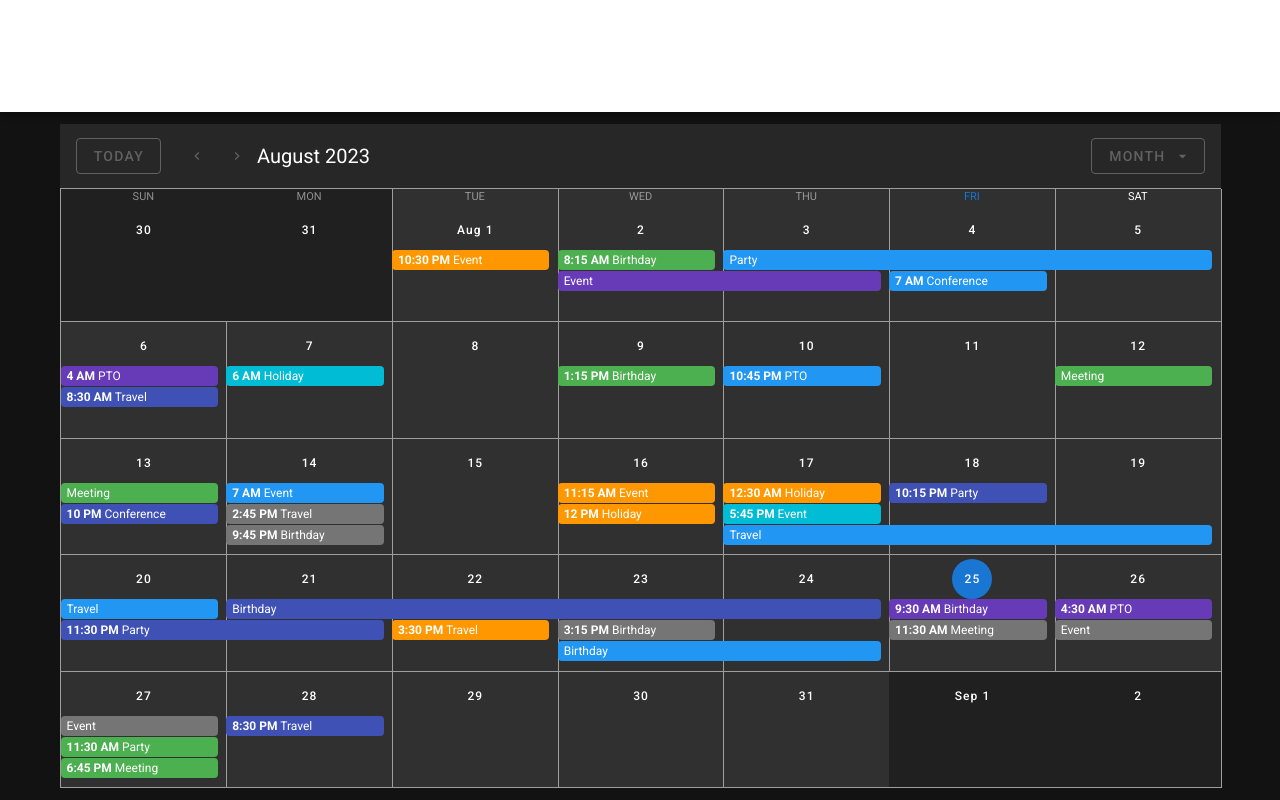
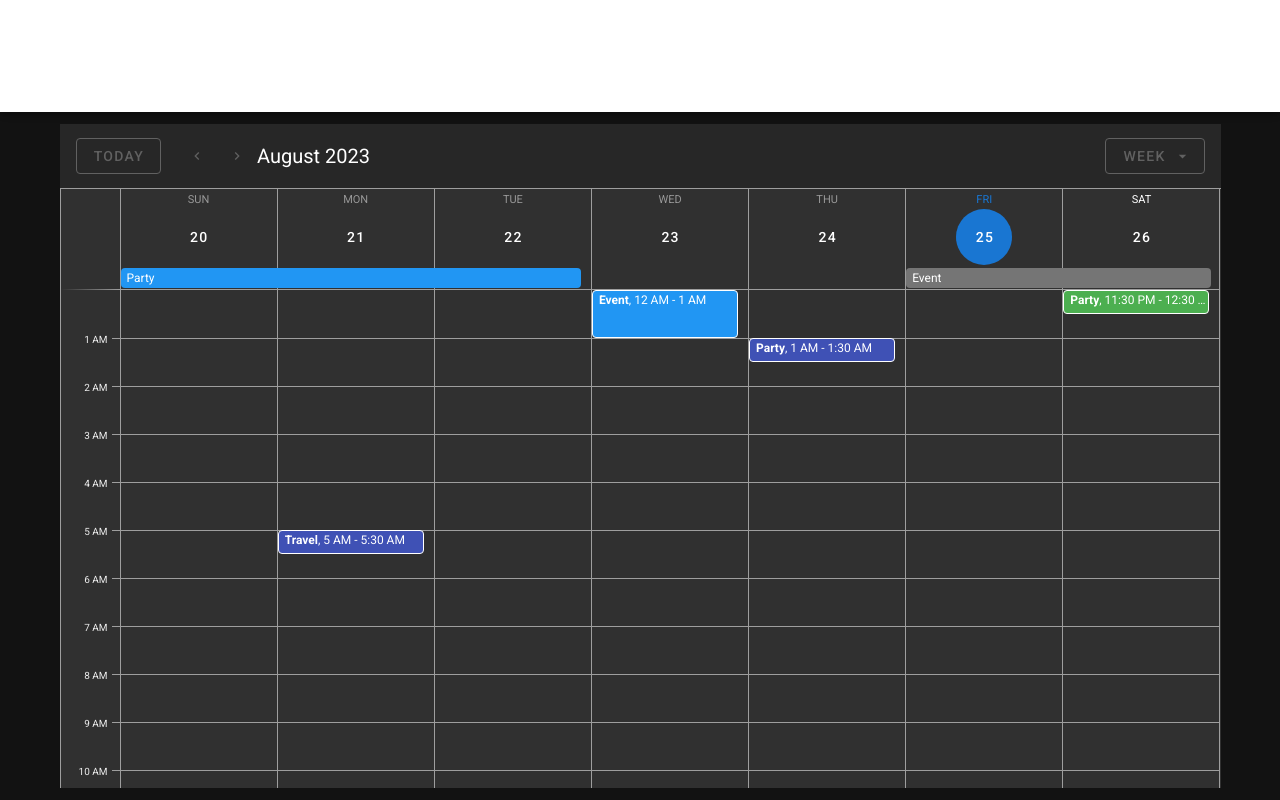
Before and after one commit to FaizanKhanDev/vuetify-calendar, a Nuxt app: page / in a window 1280 px wide. Built offline with nearby package versions, Linux system fonts and the light colour scheme.

Commit message:
workflows is removed

```diff
--- a/components/TypeWeekCalendar.vue
+++ b/components/TypeWeekCalendar.vue
@@ -215,7 +215,7 @@ export default {
     },
     data: () => ({
         focus: '',
-        type: 'month',
+        type: 'week',
         typeToLabel: {
             month: 'Month',
             week: 'Week',
@@ -262,7 +262,6 @@ export default {
                 this.dragTime = null
                 this.extendOriginal = null
             }
-            console.log("fired")
         },
 
         startTime(tms) {
@@ -453,7 +452,13 @@ export default {
             // }
             this.selectedEvent = {};
             this.editDialog = false
-        }
+        },
+        rnd(a, b) {
+            return Math.floor((b - a + 1) * Math.random()) + a
+        },
+        rndElement(arr) {
+            return arr[this.rnd(0, arr.length - 1)]
+        },
     },
 
 }
```
